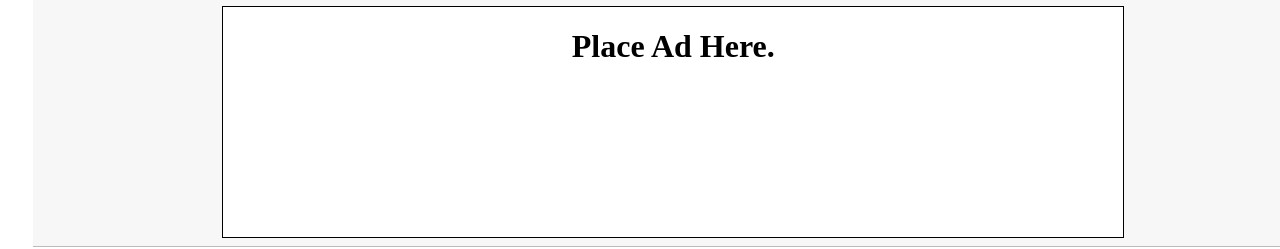
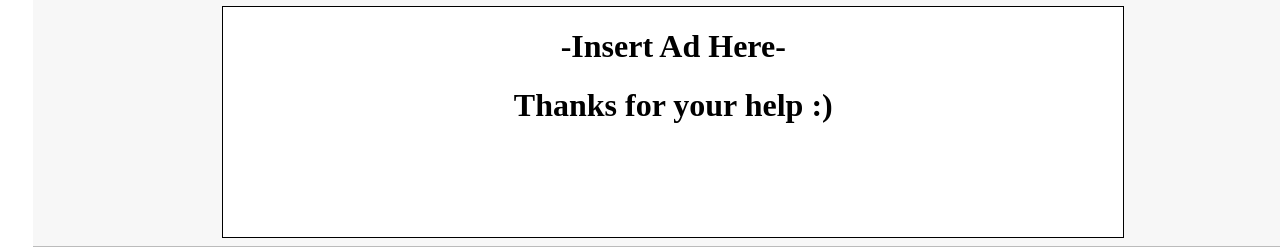
Before and after one commit to daniellasheva/ny-mag, a plain HTML site: page index.html in a window 1280 px wide. Shown: the part 268-517 px from the top of the page. Drawn offline with Linux system fonts and the light colour scheme.

Commit message:
responsive design

```diff
--- a/index.html
+++ b/index.html
@@ -68,7 +68,8 @@
 
       <div id="top-leaderboard">
         <div id="ad_container">
-          <h1>Place Ad Here.</h1>
+          <h1>-Insert Ad Here-</h1>
+          <h1>Thanks for your help :)</h1>
         </div>
       </div>
 
```
